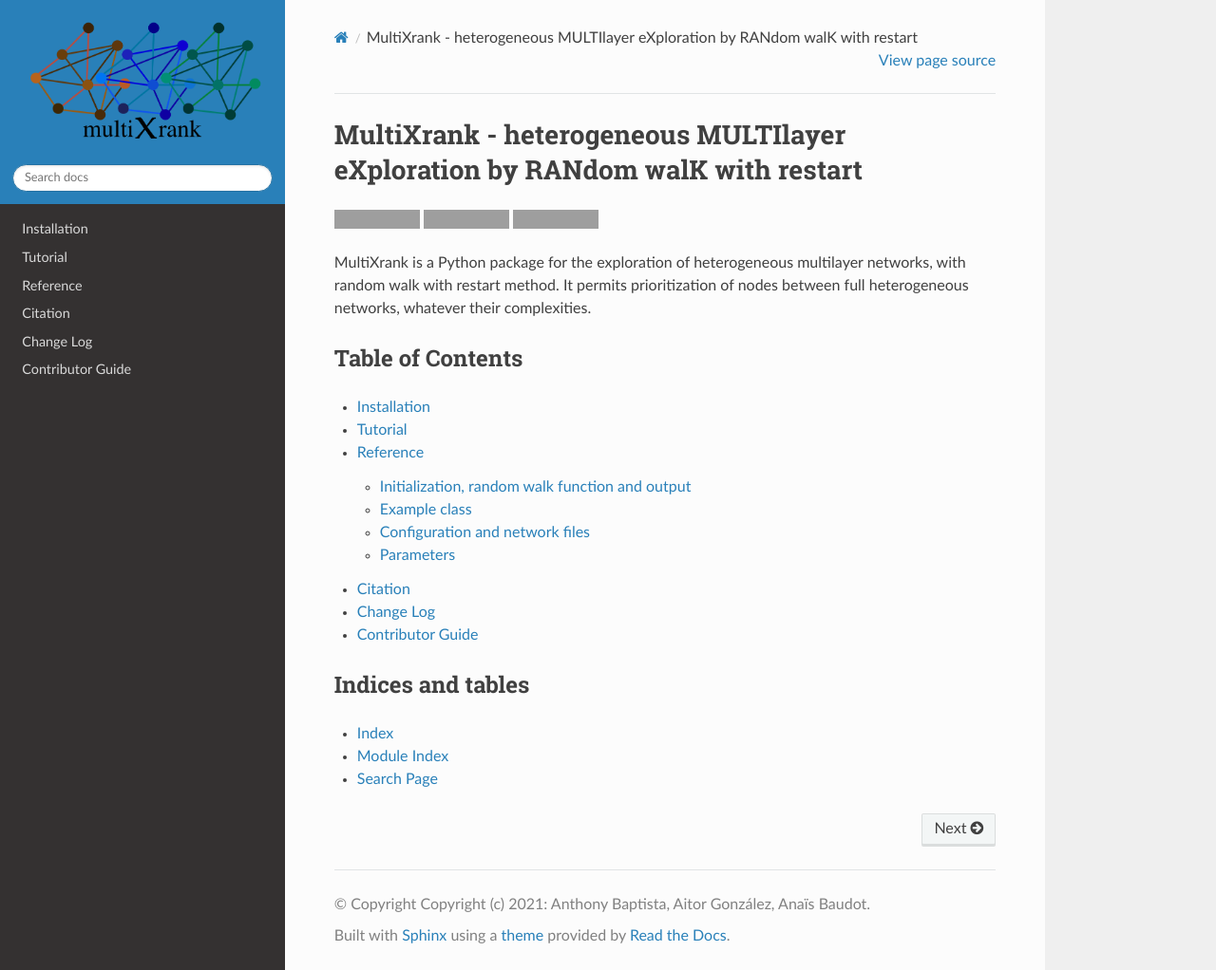
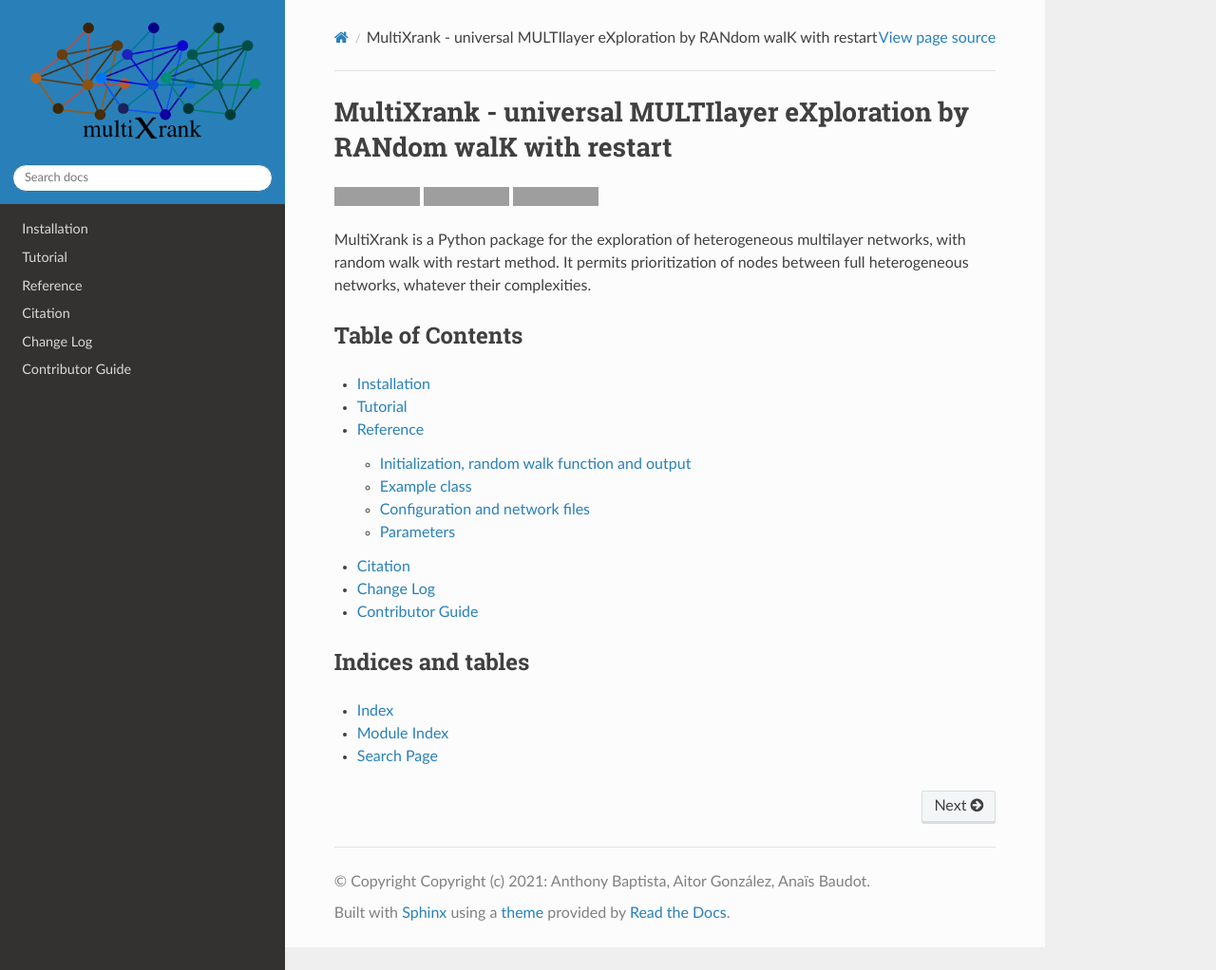
Before and after one commit to anthbapt/multixrank, a Sphinx documentation site: the page built from doc/index.rst, in a window 1280 px wide and 1022 px high. Shown: the whole window at 95% size. Built offline with Sphinx 7.4.7 and the Read the Docs theme 2.0.0, drawn with Linux system fonts in a browser that asks for light colours; grey boxes are pictures that could not be loaded.

Commit message:
update doc

```diff
--- a/README.rst
+++ b/README.rst
@@ -1,5 +1,5 @@
 =============================================================================================
-MultiXrank - heterogeneous MULTIlayer eXploration by RANdom walK with restart
+MultiXrank - universal MULTIlayer eXploration by RANdom walK with restart
 =============================================================================================
 
 .. image:: https://img.shields.io/pypi/v/multixrank.svg
--- a/doc/index.rst
+++ b/doc/index.rst
@@ -4,7 +4,7 @@
    contain the root `toctree` directive.
 
 =============================================================================================
-MultiXrank - heterogeneous MULTIlayer eXploration by RANdom walK with restart
+MultiXrank - universal MULTIlayer eXploration by RANdom walK with restart
 =============================================================================================
 
 .. image:: https://img.shields.io/pypi/v/multixrank.svg
```
Also changed, not shown: 7 other files.
